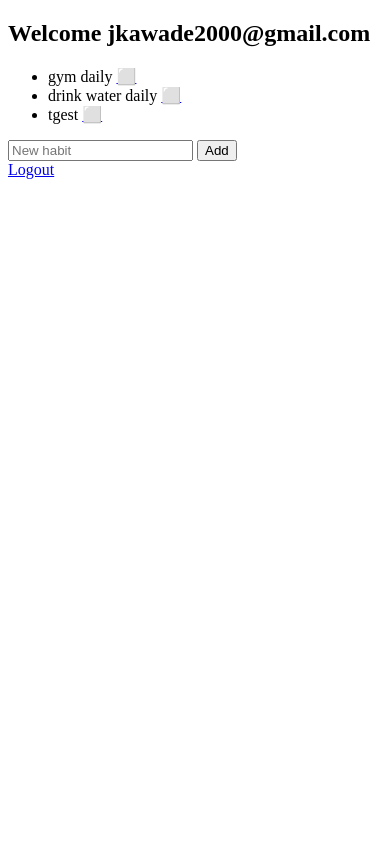
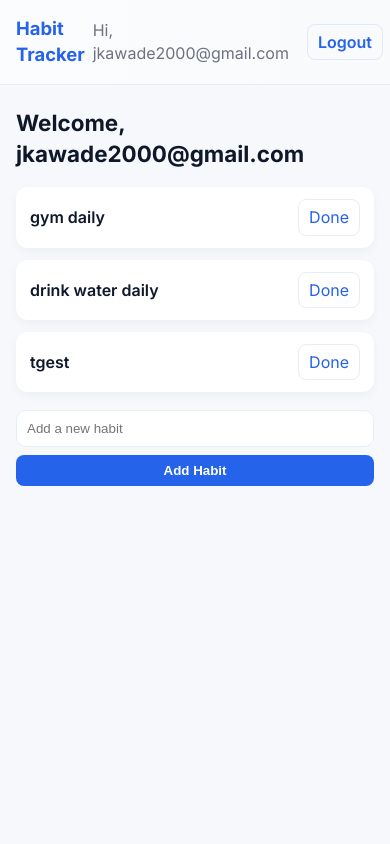
Before and after one commit to jyotikawade/habit-tracker, a Django app: page / in a window 390 px wide. Run offline with Django 5.2, Linux system fonts and the light colour scheme; a user stored in the database is signed in; data comes from the database, SQL or seed files in the repository; both versions use the stored data as it was after the commit; parts of the project's set-up code (start-up, migrations or seed data) failed here and were passed over.

Commit message:
UI changes added

```diff
--- a/backend/static/css/style.css
+++ b/backend/static/css/style.css
@@ -0,0 +1,70 @@
+:root{
+	--bg: #f6f8fb;
+	--card: #ffffff;
+	--muted: #6b7280;
+	--accent: #2563eb;
+	--accent-2: #10b981;
+	--danger: #ef4444;
+	--radius: 10px;
+	--max-width: 980px;
+}
+
+*{box-sizing:border-box}
+html,body{height:100%}
+body{
+	margin:0;
+	font-family: 'Inter', system-ui, -apple-system, 'Segoe UI', Roboto, 'Helvetica Neue', Arial;
+	background:var(--bg);
+	color:#0f172a;
+	-webkit-font-smoothing:antialiased;
+	-moz-osx-font-smoothing:grayscale;
+	line-height:1.4;
+}
+
+.container{max-width:var(--max-width);margin:0 auto;padding:24px}
+
+/* Header */
+.site-header{background:linear-gradient(90deg,#ffffff90,#f8fafc);border-bottom:1px solid #e6eef7}
+.header-inner{display:flex;align-items:center;justify-content:space-between}
+.brand{font-weight:700;color:var(--accent);text-decoration:none;font-size:1.15rem}
+.nav{display:flex;gap:10px;align-items:center}
+.nav-user{color:var(--muted);margin-right:8px}
+
+/* Buttons */
+.btn{background:var(--accent);color:white;padding:8px 12px;border-radius:8px;border:none;text-decoration:none;cursor:pointer;font-weight:600}
+.btn:hover{filter:brightness(.98)}
+.btn-alt{background:var(--accent-2)}
+.btn-ghost{background:transparent;border:1px solid #dbeafe;color:var(--accent);padding:6px 10px}
+.btn-block{display:block;width:100%}
+
+/* Auth card */
+.auth-page{display:flex;align-items:center;justify-content:center;padding:40px 0}
+.auth-card{background:var(--card);padding:28px;border-radius:var(--radius);box-shadow:0 6px 18px rgba(15,23,42,0.06);width:100%;max-width:420px}
+.auth-card h2{margin:0 0 14px;font-size:1.4rem}
+.auth-card input{width:100%;padding:10px 12px;margin:8px 0;border:1px solid #e6eef7;border-radius:8px}
+.form-error{color:var(--danger);margin:8px 0}
+.muted{color:var(--muted);font-size:0.9rem;margin-top:12px}
+
+/* Dashboard */
+.page-title{font-size:1.4rem;margin:6px 0 18px}
+.habit-list{display:grid;grid-template-columns:repeat(auto-fit,minmax(240px,1fr));gap:12px;margin-bottom:18px}
+.habit-card{background:var(--card);padding:12px 14px;border-radius:12px;display:flex;align-items:center;justify-content:space-between;box-shadow:0 4px 10px rgba(15,23,42,0.04)}
+.habit-card.completed{opacity:0.7;text-decoration:line-through}
+.habit-title{font-weight:600}
+.toggle-btn{background:transparent;border:1px solid #e6eef7;padding:6px 10px;border-radius:8px;color:var(--accent);text-decoration:none}
+.toggle-btn:hover{background:#eef2ff}
+
+.empty-state{padding:28px;background:linear-gradient(180deg,#ffffff,#fbfdff);border-radius:12px;color:var(--muted);text-align:center}
+
+.add-form{display:flex;gap:8px}
+.add-form input{flex:1;padding:10px;border-radius:10px;border:1px solid #e6eef7}
+
+/* Small screens */
+@media (max-width:520px){
+	.container{padding:16px}
+	.header-inner{flex-direction:row;gap:8px}
+	.add-form{flex-direction:column}
+}
+
+/* Utility */
+.page-title small{color:var(--muted);font-weight:400}
--- a/backend/templates/base.html
+++ b/backend/templates/base.html
@@ -1,17 +1,34 @@
 {% load static %}
 <!DOCTYPE html>
-<html>
+<html lang="en">
 <head>
         <meta charset="UTF-8">
+        <meta name="viewport" content="width=device-width, initial-scale=1">
         <title>Habit Tracker</title>
+        <link href="https://fonts.googleapis.com/css2?family=Inter:wght@300;400;600;700&display=swap" rel="stylesheet">
 
         <!-- CSS -->
         <link rel="stylesheet" href="{% static 'css/style.css' %}">
 </head>
 <body>
-    <!-- Content -->
-    {% block content %}
-    {% endblock %}
+        <header class="site-header">
+            <div class="container header-inner">
+                <a class="brand" href="/">Habit Tracker</a>
+                <nav class="nav">
+                    {% if user.is_authenticated %}
+                        <span class="nav-user">Hi, {{ user.username }}</span>
+                        <a class="btn btn-ghost" href="{% url 'logout' %}">Logout</a>
+                    {% else %}
+                        <a class="btn" href="{% url 'login' %}">Login</a>
+                        <a class="btn btn-alt" href="{% url 'signup' %}">Sign up</a>
+                    {% endif %}
+                </nav>
+            </div>
+        </header>
+
+        <main class="container">
+            {% block content %}{% endblock %}
+        </main>
 
         <!-- JS -->
         <script src="{% static 'js/main.js' %}"></script>
--- a/backend/templates/home.html
+++ b/backend/templates/home.html
@@ -1,30 +1,25 @@
 {% extends "base.html" %}
 {% block content %}
-<h2>Welcome {{ user.username }}</h2>
+<section class="dashboard">
+  <h1 class="page-title">Welcome{% if user.is_authenticated %}, {{ user.username }}{% endif %}</h1>
 
-<ul>
-  {% for h in habits %}
-    <li>
-        {{ h.title }}
-        <a href="/toggle/{{ h.id }}/">
-            {% if h.completed %}
-                ✔️
-            {% else %}
-                ⬜
-            {% endif %}
-        </a>
-    </li>
+  <div class="habit-list">
+    {% for h in habits %}
+    <div class="habit-card{% if h.completed %} completed{% endif %}">
+      <div class="habit-title">{{ h.title }}</div>
+      <a class="toggle-btn" href="/toggle/{{ h.id }}/">
+        {% if h.completed %}Undo{% else %}Done{% endif %}
+      </a>
+    </div>
+    {% empty %}
+    <div class="empty-state">No habits yet — add your first one below.</div>
+    {% endfor %}
+  </div>
 
-  {% empty %}
-      <li>No habits yet!</li>
-  {% endfor %}
-</ul>
-
-<form method="POST" action="/add/">
-  {% csrf_token %}
-  <input type="text" name="title" placeholder="New habit">
-  <button type="submit">Add</button>
-</form>
-
-<a href="{% url 'logout' %}">Logout</a>
+  <form class="add-form" method="POST" action="/add/">
+    {% csrf_token %}
+    <input type="text" name="title" placeholder="Add a new habit" required>
+    <button class="btn" type="submit">Add Habit</button>
+  </form>
+</section>
 {% endblock %}
```
Also changed, not shown: backend/templates/login.html (+9 -8 lines), backend/templates/signup.html (+12 -8 lines), backend/db.sqlite3. Lines whose indentation alone changed are shown as unchanged.
